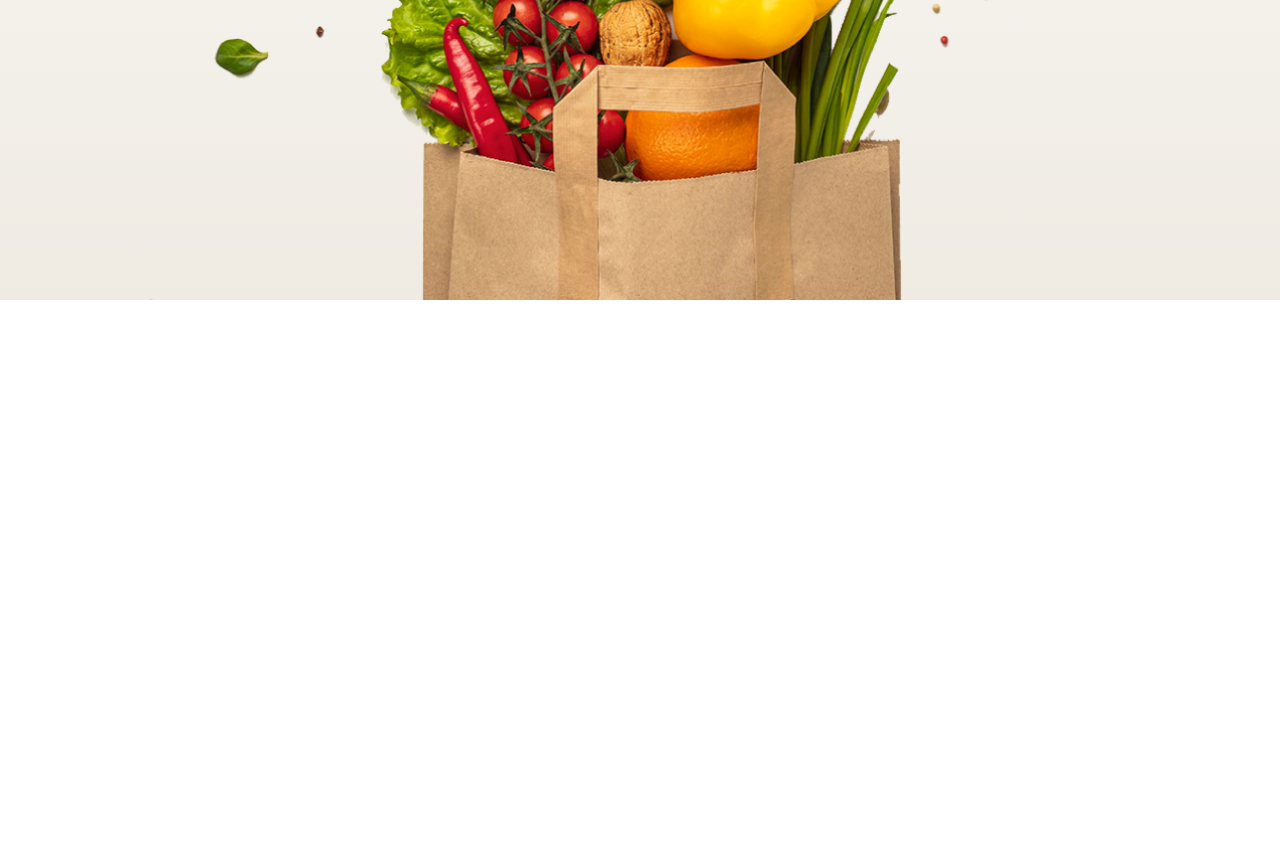
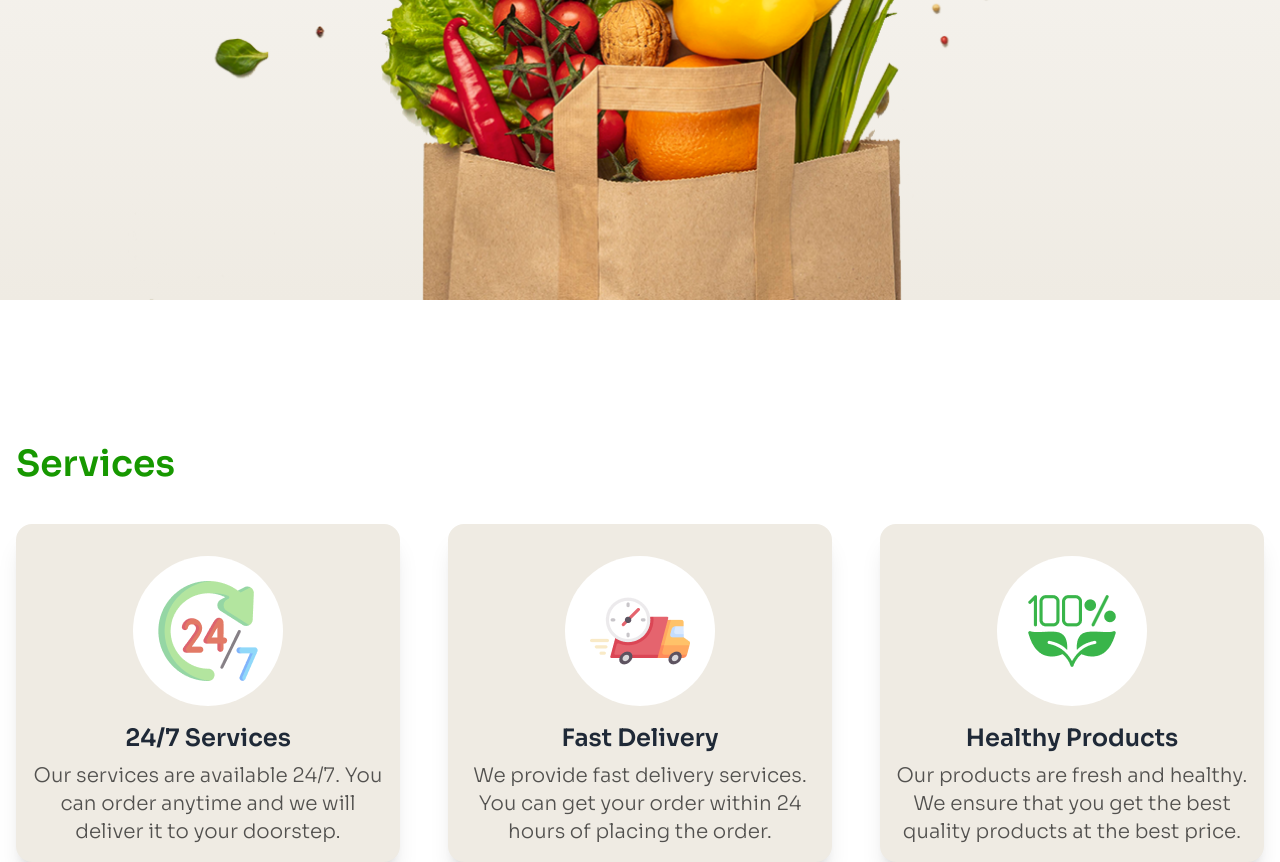
Before and after one commit to SaddamHosen42/Natures-platter, a plain HTML site: page index.html in a window 1280 px wide. Shown: the part 905-1767 px from the top of the page. Before the commit the page ends 1205 px from the top, so only its background shows below. Drawn offline with nearby package versions, Linux system fonts and the light colour scheme.

Commit message:
add Our Services section

```diff
--- a/index.html
+++ b/index.html
@@ -27,6 +27,7 @@
                         clifford: '#da373d',
                         'green': '#179800',
                         'dark-2': '#111111',
+                        'secoundry': '#EFEBE3',
                     }
                 }
             }
@@ -82,15 +83,60 @@
                 <h1 class=" text-3xl md:text-6xl font-semibold">Freshness <span class="text-green">You Can</span><br>
                     <span class="text-green">Count</span> On, Prices You’ll Love!
                 </h1>
-                <p class="mx-auto text-xl text-dark-2 md:max-w-[800px]">Shop your daily essentials at unbeatable prices.
+                <p class="mx-auto text-xl text-dark-2 md:max-w-[800px] opacity-80">Shop your daily essentials at unbeatable prices.
                     From fresh produce to pantry staples, we’ve got you covered every day!</p>
                 <img class=" lg:max-w-5xl mx-auto" src="c2-assets/hero-vegetables.png" alt="">
             </div>
 
         </section>
     </header>
-    <main>
-
+    <main class=" mt-36">
+        <!-- Services section -->
+         <section class="container mx-auto">
+            <h1 class="text-4xl font-semibold text-green pl-4 ">Services</h1>
+            <div class="grid grid-cols-1 md:grid-cols-2 lg:grid-cols-3 gap-4 mt-10">
+                <!-- card 1 -->
+                <div class="card card-compact w-96 shadow-xl bg-secoundry mx-auto pt-8">
+                    <figure class="w-[150px] h-[150px] rounded-[50%] bg-white mx-auto">
+                      <img
+                        src="c2-assets/service.png"
+                        alt="Services" />
+                    </figure>
+                    <div class="card-body text-center">
+                      <h2 class=" text-2xl font-semibold">24/7 Services </h2>
+                        <p class="text-xl font-light text-dark-2 opacity-70">Our services are available 24/7. You can order anytime and we will deliver it to your doorstep.</p>
+                    </div>
+                </div>
+                <!-- card-2 -->
+                <div class="card card-compact w-96 shadow-xl bg-secoundry mx-auto pt-8">
+                    <figure class="w-[150px] h-[150px] rounded-[50%] bg-white mx-auto">
+                      <img
+                        src="c2-assets/delivery.png"
+                        alt="Services" />
+                    </figure>
+                    <div class="card-body text-center">
+                      <h2 class=" text-2xl font-semibold">Fast Delivery </h2>
+                        <p class="text-xl font-light text-dark-2 opacity-70">
+                            We provide fast delivery services. You can get your order within 24 hours of placing the order.
+                        </p>
+                    </div>
+                </div>
+                <!-- card-3 -->
+                <div class="card card-compact w-96 shadow-xl bg-secoundry mx-auto pt-8">
+                    <figure class="w-[150px] h-[150px] rounded-[50%] bg-white mx-auto">
+                      <img
+                        src="c2-assets/healthy.png"
+                        alt="Services" />
+                    </figure>
+                    <div class="card-body text-center">
+                      <h2 class=" text-2xl font-semibold">Healthy Products</h2>
+                        <p class="text-xl font-light text-dark-2 opacity-70">
+                            Our products are fresh and healthy. We ensure that you get the best quality products at the best price.
+                        </p>
+                    </div>
+                </div>
+            </div>
+         </section>
     </main>
     <footer>
 
```
